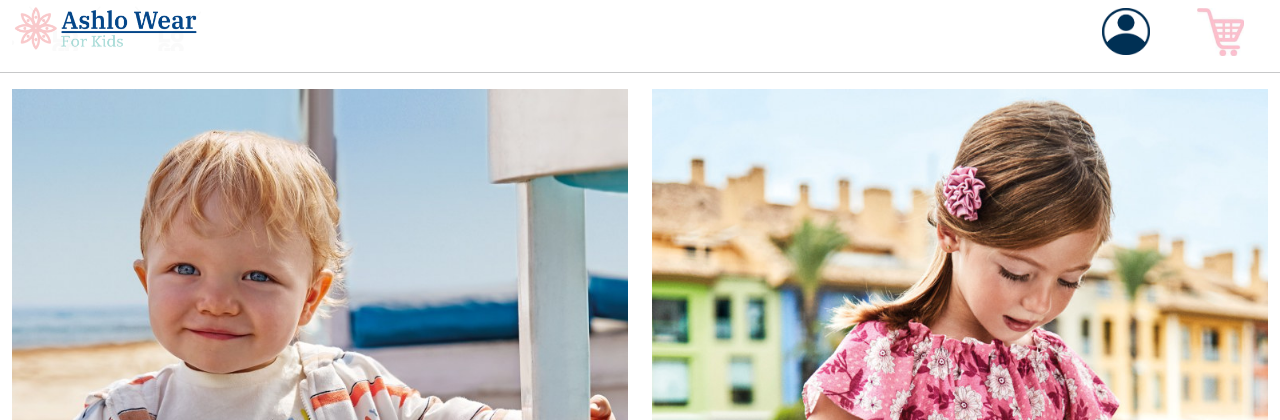
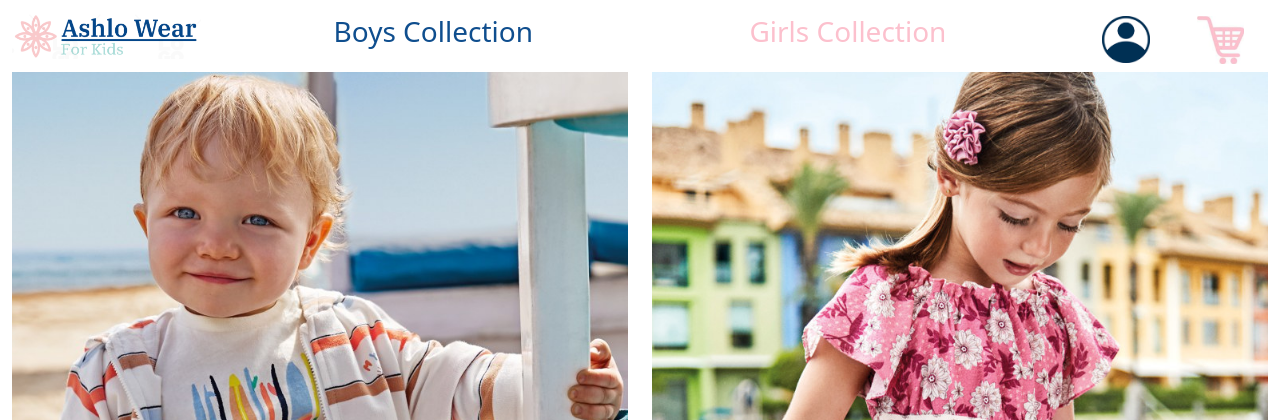
Before and after one commit to HamdanIbra/Ashlo, a Django app: page / in a window 1280 px wide. Shown: the top 420 px of the page. Run offline with Django 3.2, Linux system fonts and the light colour scheme.

Commit message:
editing html and adding css files

```diff
--- /dev/null
+++ b/app1/static/css/main.css
@@ -0,0 +1,8 @@
+.boys{
+    color: #0f4e8e;
+    text-decoration: none;
+}
+.girls{
+    color: #fcc0cd;
+    text-decoration: none;
+}
--- a/app1/templates/login.html
+++ b/app1/templates/login.html
@@ -7,15 +7,15 @@
     <meta name="viewport" content="width=device-width, initial-scale=1.0">
     <title>Login</title>
     {%load static%}
-    <link rel="stylesheet" href="{% static 'login.css' %}">
+    <link rel="stylesheet" href="{% static 'css/login.css' %}">
 
     <link href="https://cdn.jsdelivr.net/npm/bootstrap@5.0.2/dist/css/bootstrap.min.css" rel="stylesheet"
         integrity="sha384-EVSTQN3/azprG1Anm3QDgpJLIm9Nao0Yz1ztcQTwFspd3yD65VohhpuuCOmLASjC" crossorigin="anonymous">
 </head>
 
 <body>
-    <header class="container-fluid  ">
-        <div class="row d-flex justify-content-between align-items-center">
+    <header class="container-fluid fixed-top ">
+        <div class="row d-flex justify-content-between align-items-center navbar navbar-expand-lg navbar-dark bg-white">
             <div class="col-md-2">
                 <a href="/"><img src="{%static 'images/ashlo.png'%}"  class="img-fluid w-90"></a>
             </div>
--- a/app1/templates/main.html
+++ b/app1/templates/main.html
@@ -6,13 +6,18 @@
     <meta name="viewport" content="width=device-width, initial-scale=1.0">
     <title>Document</title>
     {%load static%}
+    <link rel="stylesheet" href="{% static 'css/main.css' %}">
     <link href="https://cdn.jsdelivr.net/npm/bootstrap@5.3.0-alpha3/dist/css/bootstrap.min.css" rel="stylesheet" integrity="sha384-KK94CHFLLe+nY2dmCWGMq91rCGa5gtU4mk92HdvYe+M/SXH301p5ILy+dN9+nJOZ" crossorigin="anonymous">
 </head>
 <body>
-    <header class="container-fluid  ">
-        <div class="row d-flex justify-content-between align-items-center">
+    <header class="container-fluid fixed-top">
+        <div class="row d-flex justify-content-between align-items-center navbar navbar-expand-lg navbar-dark bg-white ">
             <div class="col-md-2">
                 <a href="/"><img src="{%static 'images/ashlo.png'%}"  class="img-fluid w-90"></a>
+            </div>
+            <div class="col-md-8 d-flex justify-content-around">
+                <a href="/boys" class="boys "><h3 class="boys">Boys Collection</h3></a>
+                <a href="/girls" class="girls"><h3 class="girls">Girls Collection</h3></a>
             </div>
             <div class="col-md-2">
                 <div class=" d-flex align-items-center justify-content-around ">
@@ -31,10 +36,10 @@
     <main class="container-fluid ">
         <div class="row justify-content-center">
             <div class="col-md-6">
-                <a href="/main/boys"><img src="{%static 'images/baby_3.jpeg'%}" alt="" class="img-fluid "></a>
+                <a href="/boys"><img src="{%static 'images/baby_3.jpeg'%}" alt="" class="img-fluid "></a>
             </div>
             <div class="col-md-6">
-                <a href="/main/girls"><img src="{%static 'images/mini_2.jpeg'%}" alt="" class="img-fluid "></a>
+                <a href="/girls"><img src="{%static 'images/mini_2.jpeg'%}" alt="" class="img-fluid "></a>
             </div>
         </div>
         <div class="row justify-content-center mt-5">
--- a/app1/templates/register.html
+++ b/app1/templates/register.html
@@ -9,12 +9,12 @@
     <link href="https://cdn.jsdelivr.net/npm/bootstrap@5.0.2/dist/css/bootstrap.min.css" rel="stylesheet"
         integrity="sha384-EVSTQN3/azprG1Anm3QDgpJLIm9Nao0Yz1ztcQTwFspd3yD65VohhpuuCOmLASjC" crossorigin="anonymous">
     {%load static%}
-    <link rel="stylesheet" href="{% static 'register.css' %}">
+    <link rel="stylesheet" href="{% static 'css/register.css' %}">
 </head>
 
 <body>
-    <header class="container-fluid  ">
-        <div class="row d-flex justify-content-between align-items-center">
+    <header class="container-fluid fixed-top ">
+        <div class="row d-flex justify-content-between align-items-center navbar navbar-expand-lg navbar-dark bg-white">
             <div class="col-md-2">
                 <a href="/"><img src="{%static 'images/ashlo.png'%}" class="img-fluid w-90"></a>
             </div>
--- a/app1/urls.py
+++ b/app1/urls.py
@@ -6,4 +6,8 @@ urlpatterns = [
     path('login_form', views.login_form),
     path('register', views.register),
     path('registration', views.registration),
+    path('boys',views.boys),
+    path('girls', views.girls),
+    path('view',views.view_cloth)
+
 ]
--- a/app1/views.py
+++ b/app1/views.py
@@ -54,5 +54,21 @@ def registration(request):
         request.session['user_id'] = user.id
     return redirect('/')
 
+def boys(request):
+    context={
+        'boys_clothes':Cloth.objects.filter(gender=boys),
+    }
+    return render(request,'boy.html',context)
 
+def girls(request):
+    context={
+        'girls_clothes':Cloth.objects.filter(gender=girls),
+    }
+    return render(request,'girl.html',context)
+
+def view_cloth(request):
+    context={
+        'cloth':Cloth.objects.get(id),
+    }
+    return render(request,'view.html')
 # Create your views here.
```
Also changed, not shown: app1/static/css/boy.css (added, +8 -0 lines), app1/static/css/girl.css (added, +8 -0 lines), app1/static/css/view.css (added, +8 -0 lines), app1/templates/boy.html (+23 -3 lines), app1/templates/girl.html (+24 -4 lines), app1/templates/view.html (+24 -2 lines), app1/migrations/0001_initial.py (added), db.sqlite3 (added).
